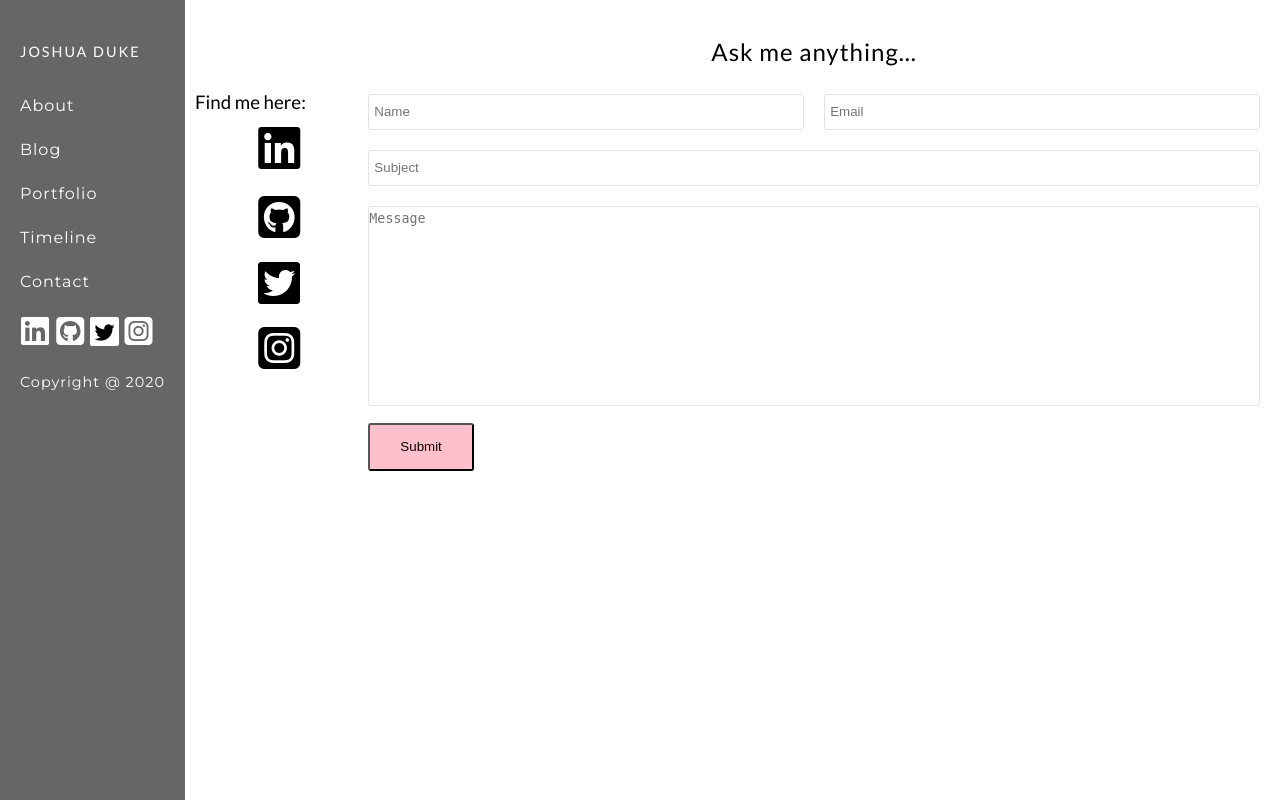
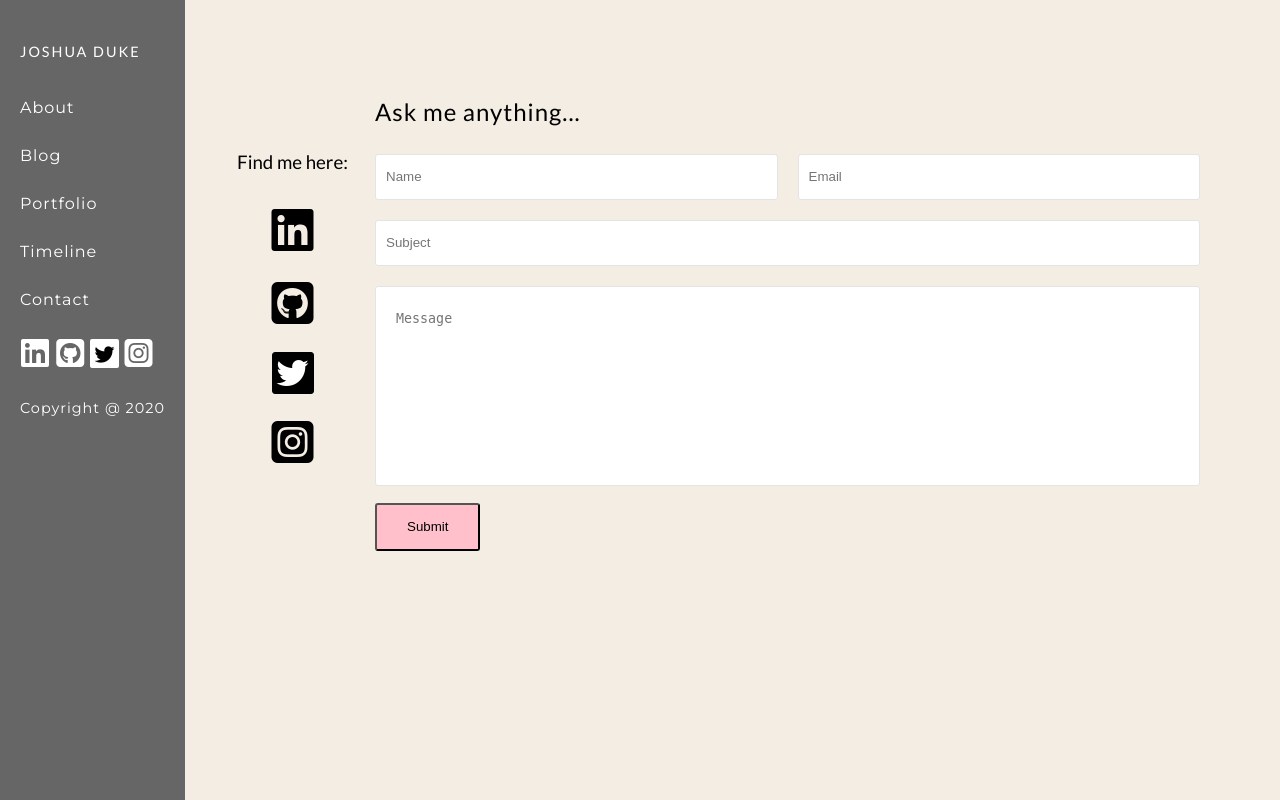
Before and after one commit to joshuaduke/Portfolio_2020, a Node server app: page /contact in a window 1280 px wide. Run offline with Node 20, Linux system fonts and the light colour scheme; some libraries are stand-ins or nearby versions.

Commit message:
Completed first layout for contact page

```diff
--- a/public/stylesheets/_navbar.scss
+++ b/public/stylesheets/_navbar.scss
@@ -5,7 +5,7 @@
     list-style-type: none;
 
     li{
-      padding:10px 0;
+      padding:12px 0;
       font-family: $text;
       // text-transform:uppercase;
     }
@@ -46,7 +46,7 @@
     }
 
     a:hover{
-      color:red;
+      // color:red;
     }
 
     i{
--- a/public/stylesheets/index.css
+++ b/public/stylesheets/index.css
@@ -14,7 +14,7 @@
 }
 
 #container aside ul li {
-  padding: 10px 0;
+  padding: 12px 0;
   font-family: "Montserrat", sans-serif;
 }
 
@@ -93,12 +89,21 @@
   line-height: 1.5rem;
 }
 
+body {
+  background-color: #f4ede3;
+}
+
 a {
   text-decoration: none;
 }
 
 h1, h2, h3, h4 {
   font-family: "Lato", sans-serif;
+}
+
+i {
+  -webkit-transition: 0.3s all;
+  transition: 0.3s all;
 }
 
 header {
@@ -122,8 +127,8 @@ header {
 }
 
 #contact {
-  padding: 20px;
-  margin-left: 170px;
+  padding: 80px;
+  margin-left: 130px;
   display: -ms-grid;
   display: grid;
   -ms-grid-columns: 1fr 5fr;
@@ -139,13 +144,14 @@ header {
 }
 
 #contact_sidebar ul li {
-  padding: 10px 0;
+  padding: 12px 0;
   font-family: "Montserrat", sans-serif;
 }
 
 #contact_sidebar h3 {
-  padding-left: 5px;
   font-weight: normal;
+  text-align: center;
+  padding-bottom: 20px;
 }
 
 #contact_sidebar ul {
@@ -171,11 +194,19 @@ header {
   border-color: #1da1f2;
 }
 
+#contact_sidebar .fa-instagram-square {
+  color: black;
+}
+
+#contact_sidebar .fa-instagram-square:hover {
+  color: #e1306c;
+  background-color: #fff;
+}
+
 #contact_form h1 {
   font-size: 1.5em;
   letter-spacing: 1px;
-  text-align: center;
-  padding: 20px;
+  padding: 20px 20px 20px 0;
   font-family: "Lato", sans-serif;
   font-weight: normal;
 }
@@ -186,9 +217,13 @@ header {
 }
 
 #contact_form fieldset input {
-  padding: 5px;
+  padding: 10px;
   border-radius: 3px;
   border: 1px solid #e4e4e4;
+}
+
+#contact_form fieldset input:focus {
+  outline-color: red;
 }
 
 #contact_form fieldset .first_field:nth-last-of-type(1) {
@@ -206,9 +241,14 @@ header {
 #contact_form textarea {
   width: 100%;
   height: 200px;
+  padding: 20px;
   resize: none;
   border: 1px solid #e4e4e4;
   border-radius: 3px;
+}
+
+#contact_form textarea:focus {
+  outline-color: red;
 }
 
 #contact_form #submit_btn {
--- a/public/stylesheets/index.scss
+++ b/public/stylesheets/index.scss
@@ -8,12 +8,20 @@
   line-height:1.5rem;
 }
 
+body{
+  background-color:rgb(244, 237, 227)
+}
+
 a{
   text-decoration:none;
 }
 
 h1,h2,h3,h4{
   font-family:$header;
+}
+
+i{
+  transition: 0.3s all;
 }
 
 header {
@@ -37,19 +45,21 @@ header {
 }
 
 #contact{
-  padding:20px;
-  margin-left:170px;
+  padding:80px;
+  margin-left:130px;
   display: grid;
   grid-template-columns: 1fr 5fr;
 }
 
 #contact_sidebar{
+
   @include lists();
   padding-top:70px;
 
   h3{
-    padding-left:5px;
     font-weight:normal;
+    text-align: center;
+    padding-bottom:20px;
   }
 
   ul{
@@ -57,9 +67,25 @@ header {
   }
 
   i{
-    color: #000;
-    // background-color:#000;
     transition: 0.3s all;
+  }
+
+  .fa-linkedin{
+    color:black;
+
+    &:hover{
+      color:rgb(40,103,178);
+      background-color: #fff;
+    }
+  }
+
+  .fa-github-square{
+    color:black;
+
+    &:hover{
+      color:#24292E;
+      background-color: #fff;
+    }
   }
 
   .fa-twitter{
@@ -74,14 +100,23 @@ header {
       border-color: rgb(29,161,242);
     }
   }
+
+  .fa-instagram-square{
+    color:black;
+     &:hover{
+       color:rgb(225,48,108);
+       background-color: #fff;
+     }
+   }
 }
 
 #contact_form{
+
   h1{
     font-size:1.5em;
     letter-spacing: 1px;
-    text-align:center;
-    padding:20px;
+    // text-align:center;
+    padding:20px 20px 20px 0;
     font-family: $header;
     font-weight:normal;
   }
@@ -91,10 +126,12 @@ header {
     padding:10px 0;
 
     input{
-      padding:5px;
+      padding:10px;
       border-radius: 3px;
       border: 1px solid #e4e4e4;
-
+      &:focus{
+        outline-color: red;
+      }
     }
 
     .first_field:nth-last-of-type(1){
@@ -113,10 +150,17 @@ header {
   textarea{
     width:100%;
     height:200px;
+    padding:20px;
     resize: none;
     border:1px solid #e4e4e4;
     border-radius: 3px;
+
+    &:focus{
+      outline-color: red;
+    }
   }
+
+
 
   #submit_btn{
     padding:10px 30px;
@@ -125,20 +169,3 @@ header {
     cursor:pointer;
   }
 }
-
-i{
-  transition: 0.3s all;
-}
-
-.fa-instagram-square:hover{
-  color:rgb(225,48,108);
-  background-color: #fff;
-}
-
-.fa-github-square:hover{
-  color:#24292E;
-}
-
-.fa-linkedin:hover{
-  color:rgb(40,103,178);
-}
```
Also changed, not shown: other parts of public/stylesheets/index.css (+18 -23 lines), 1 other file.
